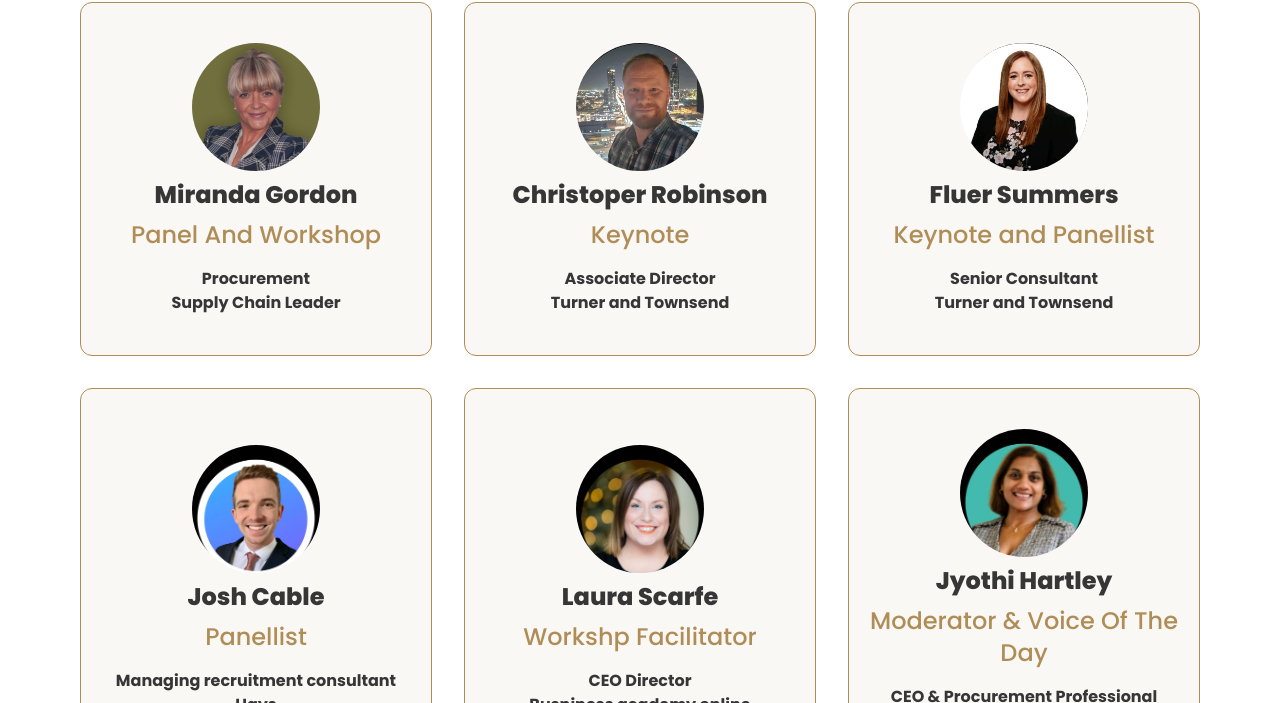
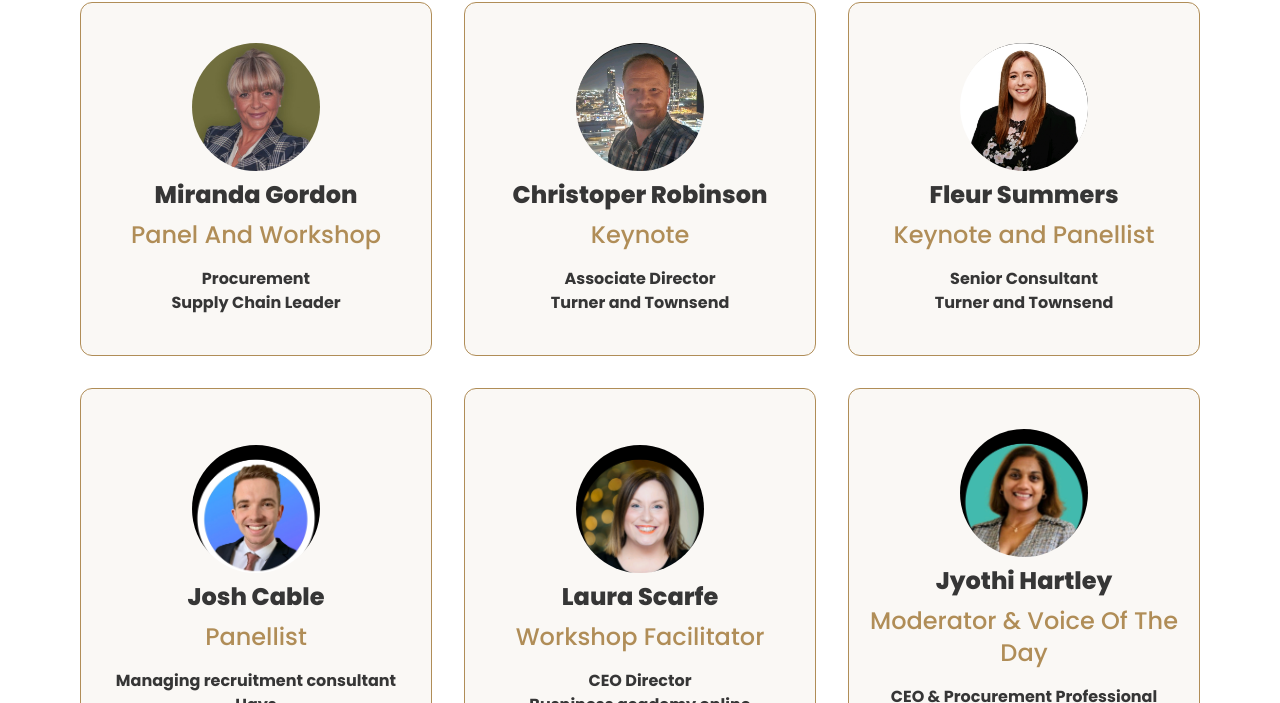
Before and after one commit to NexaForgeTechnologies/theprocurementplug, a Next.js app: page /event/elevate2025-manchester in a window 1280 px wide. Shown: the part 4546-5249 px from the top of the page. Built offline with nearby package versions, Linux system fonts and the light colour scheme.

Commit message:
updated commit

```diff
--- a/src/app/event/elevate2025-scotland/page.js
+++ b/src/app/event/elevate2025-scotland/page.js
@@ -7,12 +7,15 @@ import EventSponserComp from '@/components/events/EventSponserComp'
 
 import EventsOppertunityCTR from '@/containers/events/scotland/EventOppertunityCTR'
 
+import GuestCTR from '@/containers/events/scotland/GuestCTR'
+
 function page() {
     return (
         <>
             <EventsHeroComp />
             <EventBenifitsCTR />
             <EventHighlightCTR />
+            <GuestCTR />
             <EventsOppertunityCTR />
             <EventSponserComp />
         </>
--- a/src/containers/events/manchester/GuestCTR.jsx
+++ b/src/containers/events/manchester/GuestCTR.jsx
@@ -71,7 +71,7 @@ function GuessCTR() {
     {
       id: 9,
       img: "/images/guess/guess-9.jpg",
-      heading: "Fluer Summers",
+      heading: "Fleur Summers",
       subHeading: "Keynote and Panellist",
       text1: "Senior Consultant",
       text2: "Turner and Townsend",
@@ -88,7 +88,7 @@ function GuessCTR() {
       id: 11,
       img: "/images/guess/guess-11.jpg",
       heading: "Laura Scarfe",
-      subHeading: "Workshp Facilitator",
+      subHeading: "Workshop Facilitator",
       text1: "CEO Director",
       text2: "Busniness academy online",
     },
--- a/src/containers/events/scotland/GuestCTR.jsx
+++ b/src/containers/events/scotland/GuestCTR.jsx
@@ -52,14 +52,14 @@ function GuessCTR() {
       text1: "CEO",
       text2: "TOBS consultancy",
     },
-    {
-      id: 7,
-      img: "/images/guess/guess-7.jpg",
-      heading: "Tanya Wade",
-      subHeading: "Keynote",
-      text1: "Procurement Transformation",
-      text2: "KPMG",
-    },
+    // {
+    //   id: 7,
+    //   img: "/images/guess/guess-7.jpg",
+    //   heading: "Tanya Wade",
+    //   subHeading: "Keynote",
+    //   text1: "Procurement Transformation",
+    //   text2: "KPMG",
+    // },
     {
       id: 8,
       img: "/images/guess/guess-8.jpg",
@@ -71,7 +71,7 @@ function GuessCTR() {
     {
       id: 9,
       img: "/images/guess/guess-9.jpg",
-      heading: "Fluer Summers",
+      heading: "Fleur Summers",
       subHeading: "Keynote and Panellist",
       text1: "Senior Consultant",
       text2: "Turner and Townsend",
@@ -88,7 +88,7 @@ function GuessCTR() {
       id: 11,
       img: "/images/guess/guess-11.jpg",
       heading: "Laura Scarfe",
-      subHeading: "Workshp Facilitator",
+      subHeading: "Workshop Facilitator",
       text1: "CEO Director",
       text2: "Busniness academy online",
     },
```
